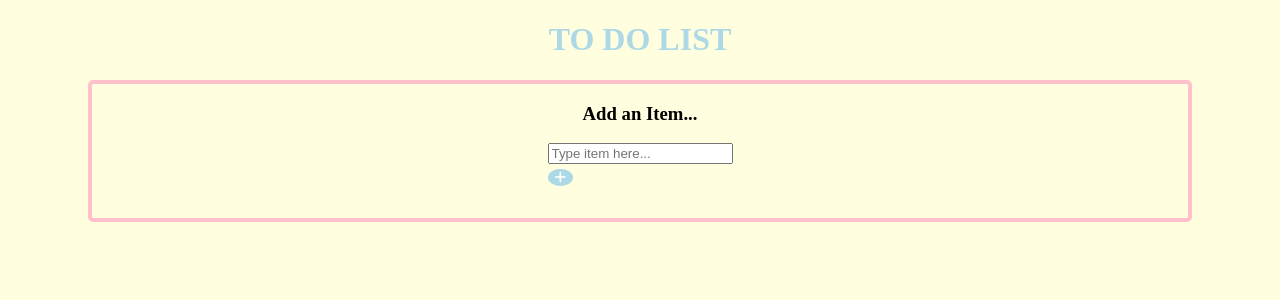
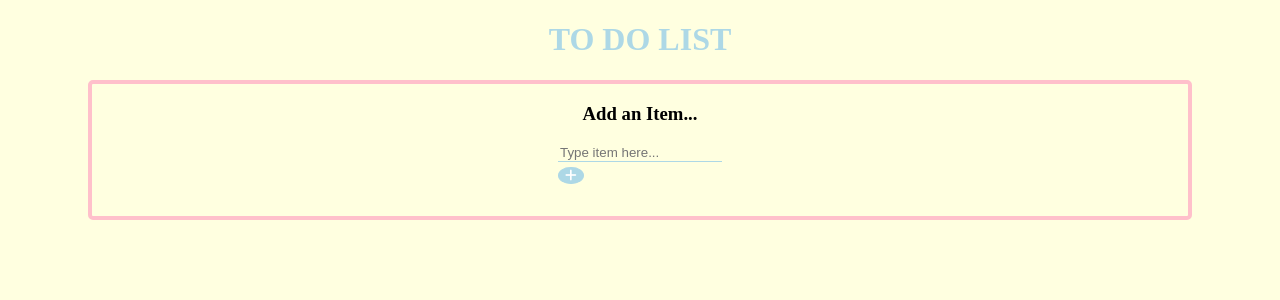
Before and after one commit to WinnieGotYu/react-todo, a React (Create React App) app: page / in a window 1280 px wide. Shown: the top 300 px of the page. Built offline with nearby package versions, Linux system fonts and the light colour scheme.

Commit message:
temporary css

```diff
--- a/src/App.css
+++ b/src/App.css
@@ -21,6 +21,14 @@ body {
 .addItemTitle {
   margin-bottom: 0;
 }
+
+#addItemInput {
+  background: transparent;
+  border: none;
+  border-bottom: 1px solid lightblue;
+  width: 10rem;
+}
+
 .addbtn {
   background-color: lightblue;
   border: 1px solid lightblue;
```
